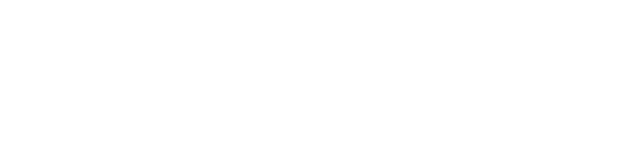
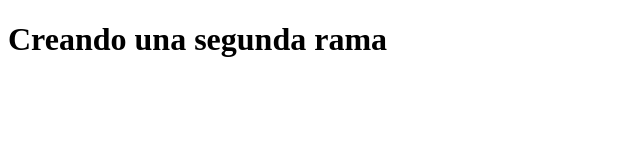
Before and after one commit to Matchitl/mi-website-one, a plain HTML site: page index.html in a window 1280 px wide. Shown: the whole page, without its empty margins (0-640 px from the left). Drawn offline with Linux system fonts and the light colour scheme.

Commit message:
Segunda rama

```diff
--- a/index.html
+++ b/index.html
@@ -6,6 +6,6 @@
     <title>Mi primer Repositorio</title>
 </head>
 <body>
-
+    <h1> Creando una segunda rama </h1>
 </body>
 </html>
```
